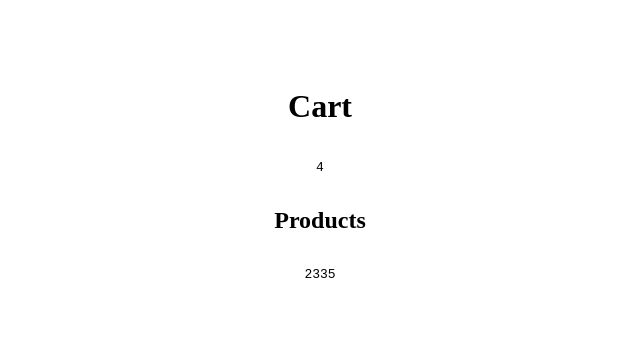
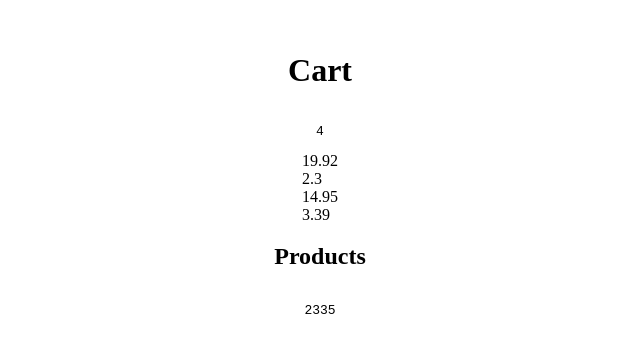
Before and after one commit to zsorosz/BM_CodingChallenge, a Next.js app: page / in a window 1280 px wide. Shown: the part 227-580 px from the top of the page, without its empty margins (320-960 px from the left). Built offline with nearby package versions, Linux system fonts and the light colour scheme.

Commit message:
Create interface for product data, add Tile comp

```diff
--- /dev/null
+++ b/components/Tile.tsx
@@ -0,0 +1,12 @@
+import React from "react";
+import { IProductTile } from "../src/types";
+
+type TileProps = {
+    productData: IProductTile;
+};
+
+const Tile: React.FC<TileProps> = ({ productData }) => {
+    return <div>{productData.basePrice}</div>;
+};
+
+export default Tile;
--- a/pages/index.tsx
+++ b/pages/index.tsx
@@ -4,6 +4,7 @@ import { useEffect, useState } from "react";
 import useGetCart from "../src/hooks/useGetCart";
 import useGetProducts from "../src/hooks/useGetProducts";
 import styles from "../styles/Home.module.css";
+import Tile from "../components/Tile";
 
 const Home: NextPage = () => {
     const products = useGetProducts();
@@ -16,7 +17,7 @@ const Home: NextPage = () => {
         setCanRender(true);
     }, []);
     if (!canRender) {
-        return <div>Loading...</div>
+        return <div>Loading...</div>;
     }
 
     return (
@@ -27,9 +28,15 @@ const Home: NextPage = () => {
 
             <h1>Cart</h1>
             <pre>{JSON.stringify(cart.data?.products.length, null, 4)}</pre>
-
+            <section>
+                {cart.data?.products.map((product) => (
+                    <Tile key={product.id} productData={product} />
+                ))}
+            </section>
             <h2>Products</h2>
-            <pre>{JSON.stringify(products.data?.pageInfo.totalCount, null, 4)}</pre>
+            <pre>
+                {JSON.stringify(products.data?.pageInfo.totalCount, null, 4)}
+            </pre>
         </div>
     );
 };
--- /dev/null
+++ b/src/types.ts
@@ -0,0 +1,7 @@
+export interface IProductTile {
+    name: string;
+    image: string;
+    basePrice: number;
+    baseUnit: string;
+    sku: string
+}
```
